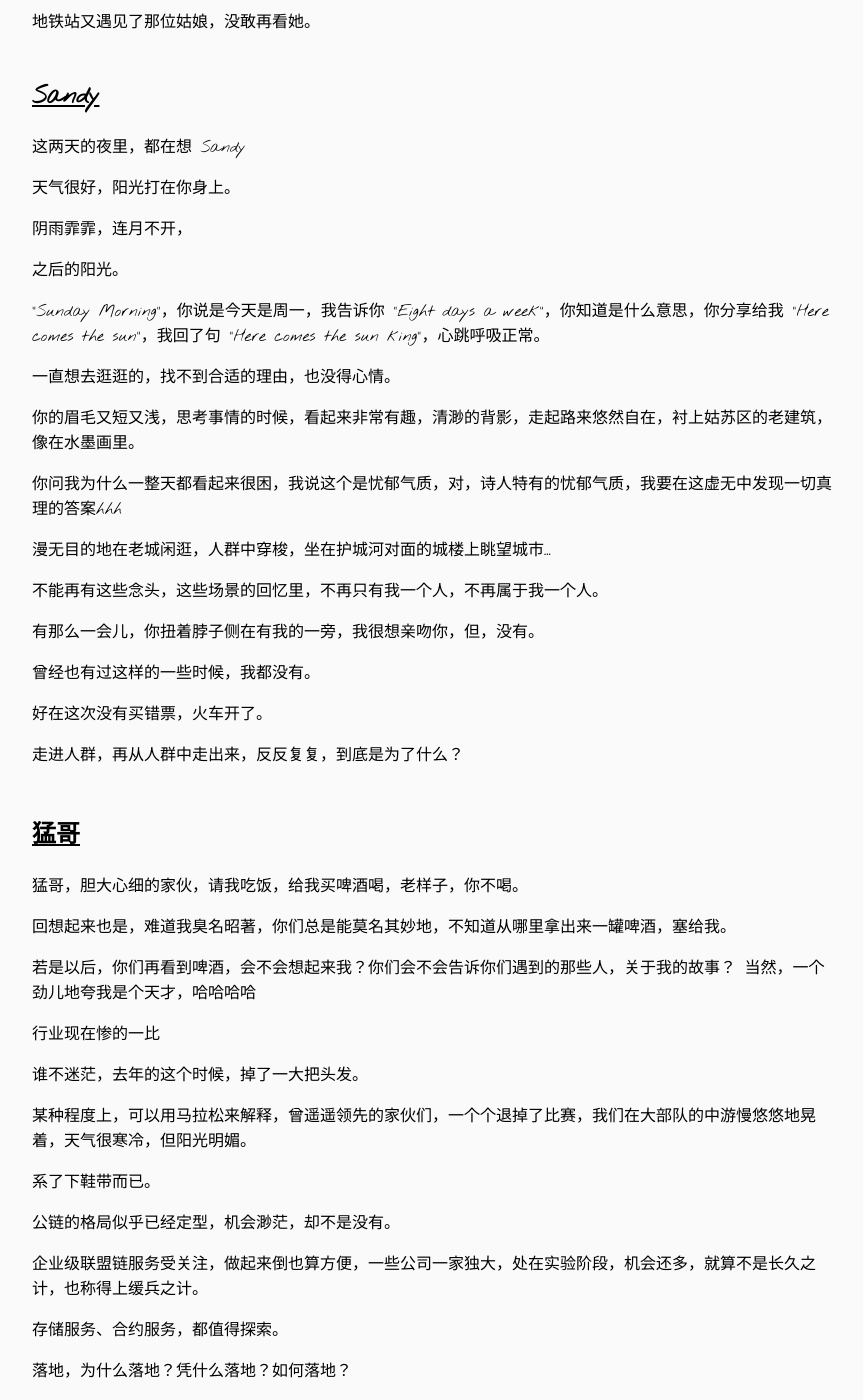
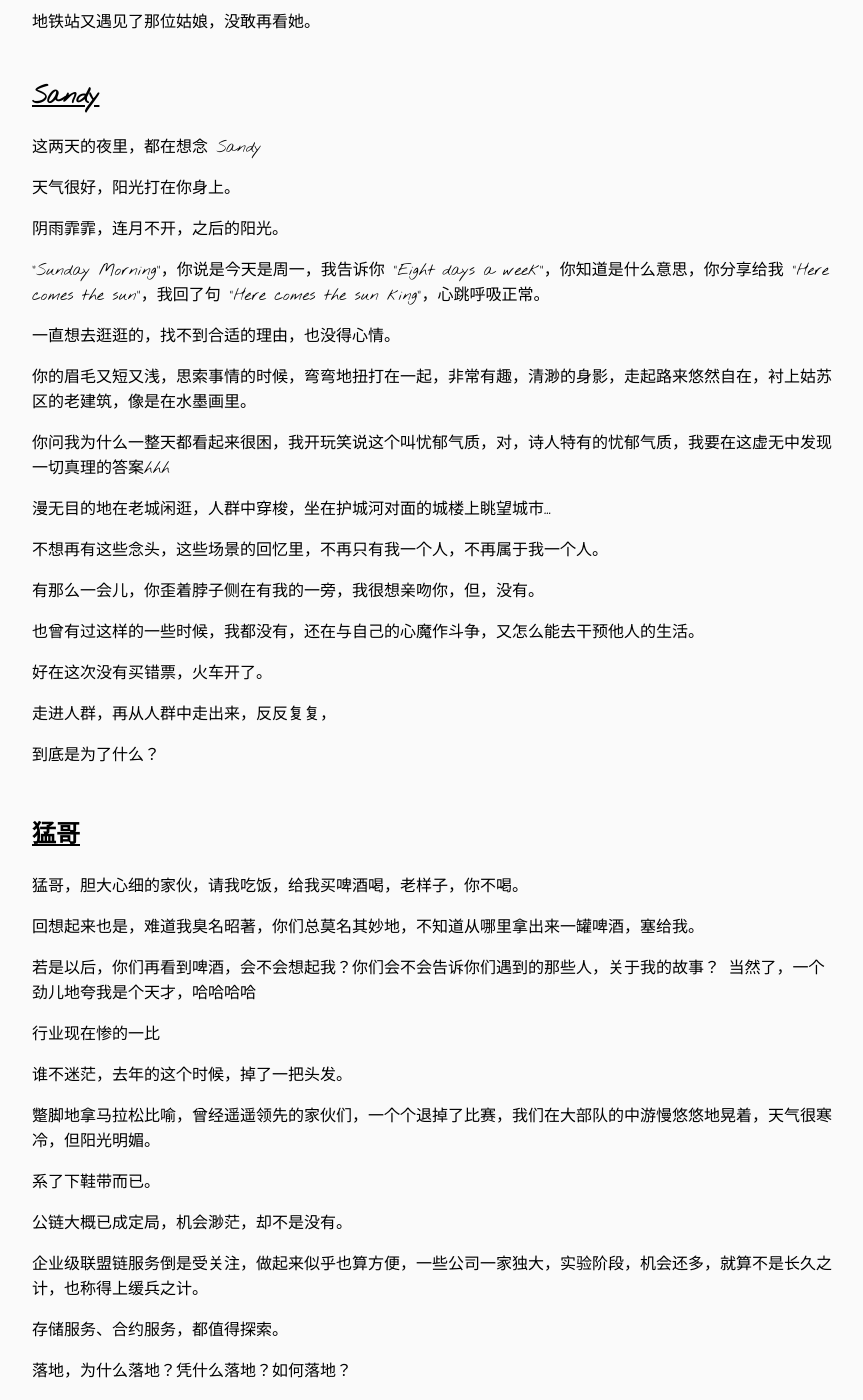
Before and after one commit to sonatatlas/sonatatlas.github.io, a Jekyll site: the page built from collections/_posts/clearloop/2019-02-27-170.md, in a window 1280 px wide and 1400 px high, scrolled down 434 px. Shown: the whole window, without its empty margins (208-1071 px from the left). Built offline with Jekyll 4.4.1, drawn with Linux system fonts in a browser that asks for light colours; some of the changed text lies outside the part shown.

Commit message:
2019-02-27

```diff
--- a/collections/_posts/clearloop/2019-02-27-170.md
+++ b/collections/_posts/clearloop/2019-02-27-170.md
@@ -1,12 +1,11 @@
 ---
 layout: default
-title: 若有雾
+title: 有雾
 category: clearloop
 ---
-
 ## -
 
-寄走被子的时候，就知道不会再回来。
+寄走被子的时候，就知道不会再回来了。
 
 留了一些东西在屋里，一盆花，一条黑T，米白色 Vans，和一把雨伞。
 
@@ -19,54 +18,55 @@ category: clearloop
 
 ## Sandy
 
-这两天的夜里，都在想 Sandy
+这两天的夜里，都在想念 Sandy
 
 天气很好，阳光打在你身上。
 
-阴雨霏霏，连月不开，
-
-之后的阳光。
+阴雨霏霏，连月不开，之后的阳光。
 
 “Sunday Morning”，你说是今天是周一，我告诉你 “Eight days a week”，你知道是什么意思，你分享给我 “Here comes the sun”，我回了句 “Here comes the sun king”，心跳呼吸正常。
 
 一直想去逛逛的，找不到合适的理由，也没得心情。
 
-你的眉毛又短又浅，思考事情的时候，看起来非常有趣，清渺的背影，走起路来悠然自在，衬上姑苏区的老建筑，像在水墨画里。
+你的眉毛又短又浅，思索事情的时候，弯弯地扭打在一起，非常有趣，清渺的身影，走起路来悠然自在，衬上姑苏区的老建筑，像是在水墨画里。
 
-你问我为什么一整天都看起来很困，我说这个是忧郁气质，对，诗人特有的忧郁气质，我要在这虚无中发现一切真理的答案hhh
+你问我为什么一整天都看起来很困，我开玩笑说这个叫忧郁气质，对，诗人特有的忧郁气质，我要在这虚无中发现一切真理的答案hhh
 
 漫无目的地在老城闲逛，人群中穿梭，坐在护城河对面的城楼上眺望城市…
 
-不能再有这些念头，这些场景的回忆里，不再只有我一个人，不再属于我一个人。
+不想再有这些念头，这些场景的回忆里，不再只有我一个人，不再属于我一个人。
 
-有那么一会儿，你扭着脖子侧在有我的一旁，我很想亲吻你，但，没有。
+有那么一会儿，你歪着脖子侧在有我的一旁，我很想亲吻你，但，没有。
 
-曾经也有过这样的一些时候，我都没有。
+也曾有过这样的一些时候，我都没有，还在与自己的心魔作斗争，又怎么能去干预他人的生活。
 
 好在这次没有买错票，火车开了。
 
-走进人群，再从人群中走出来，反反复复，到底是为了什么？
+走进人群，再从人群中走出来，反反复复，
+
+
+到底是为了什么？
 
 
 ## 猛哥
 
 猛哥，胆大心细的家伙，请我吃饭，给我买啤酒喝，老样子，你不喝。
 
-回想起来也是，难道我臭名昭著，你们总是能莫名其妙地，不知道从哪里拿出来一罐啤酒，塞给我。
+回想起来也是，难道我臭名昭著，你们总莫名其妙地，不知道从哪里拿出来一罐啤酒，塞给我。
 
-若是以后，你们再看到啤酒，会不会想起来我？你们会不会告诉你们遇到的那些人，关于我的故事？ 当然，一个劲儿地夸我是个天才，哈哈哈哈
+若是以后，你们再看到啤酒，会不会想起我？你们会不会告诉你们遇到的那些人，关于我的故事？ 当然了，一个劲儿地夸我是个天才，哈哈哈哈
 
 行业现在惨的一比
 
-谁不迷茫，去年的这个时候，掉了一大把头发。
+谁不迷茫，去年的这个时候，掉了一把头发。
 
-某种程度上，可以用马拉松来解释，曾遥遥领先的家伙们，一个个退掉了比赛，我们在大部队的中游慢悠悠地晃着，天气很寒冷，但阳光明媚。
+蹩脚地拿马拉松比喻，曾经遥遥领先的家伙们，一个个退掉了比赛，我们在大部队的中游慢悠悠地晃着，天气很寒冷，但阳光明媚。
 
 系了下鞋带而已。
 
-公链的格局似乎已经定型，机会渺茫，却不是没有。
+公链大概已成定局，机会渺茫，却不是没有。
 
-企业级联盟链服务受关注，做起来倒也算方便，一些公司一家独大，处在实验阶段，机会还多，就算不是长久之计，也称得上缓兵之计。
+企业级联盟链服务倒是受关注，做起来似乎也算方便，一些公司一家独大，实验阶段，机会还多，就算不是长久之计，也称得上缓兵之计。
 
 存储服务、合约服务，都值得探索。
 
```
Also changed, not shown: other parts of collections/_posts/clearloop/2019-02-27-170.md (+3 -7 lines).
